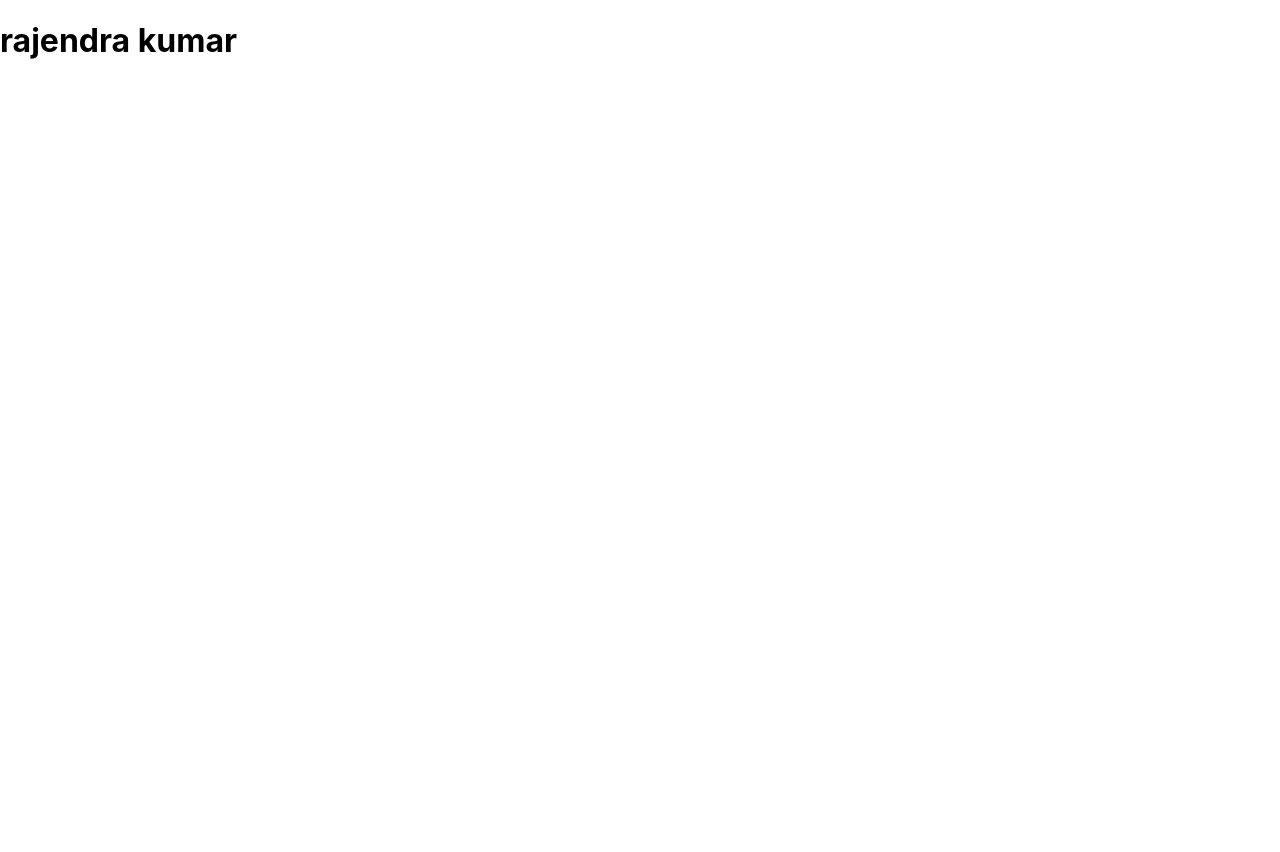
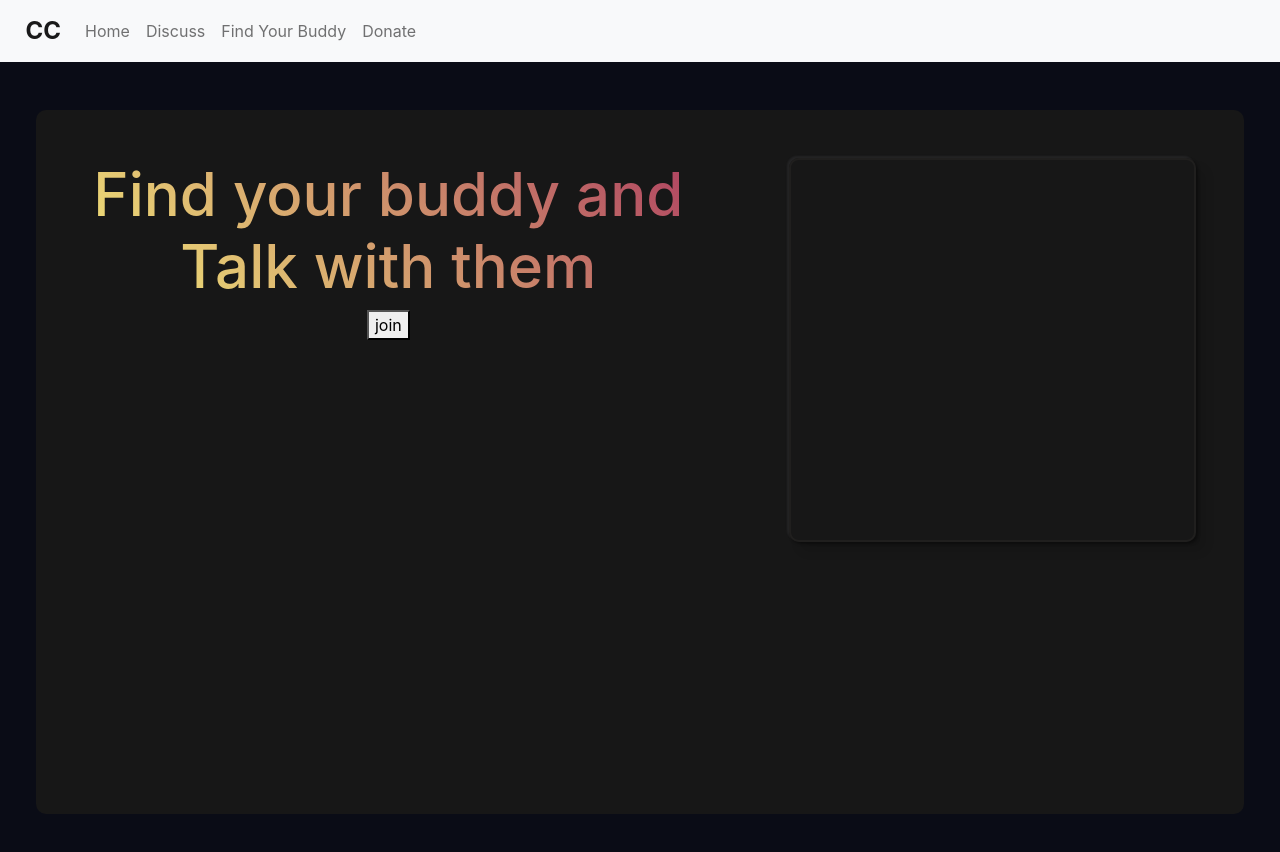
Before and after one commit to sewebteam8/frontend, a React (Create React App) app: page /discuss in a window 1280 px wide. Shown: the top 852 px of the page. Before the commit the page ends 800 px from the top, so only its background shows below. Built offline with nearby package versions, Linux system fonts and the light colour scheme.

Commit message:
structure updated and discuss page added

```diff
--- a/package.json
+++ b/package.json
@@ -6,6 +6,7 @@
     "cra-template": "1.1.2",
     "react": "^17.0.2",
     "react-dom": "^17.0.2",
+    "react-router-dom": "^5.3.0",
     "react-scripts": "4.0.3"
   },
   "scripts": {
--- a/public/index.html
+++ b/public/index.html
@@ -24,6 +24,12 @@
       work correctly both with client-side routing and a non-root public URL.
       Learn how to configure a non-root public URL by running `npm run build`.
     -->
+    <link href="https://cdn.jsdelivr.net/npm/bootstrap@5.0.2/dist/css/bootstrap.min.css" rel="stylesheet" integrity="sha384-EVSTQN3/azprG1Anm3QDgpJLIm9Nao0Yz1ztcQTwFspd3yD65VohhpuuCOmLASjC" crossorigin="anonymous">
+    <link rel="stylesheet" href="https://pro.fontawesome.com/releases/v5.10.0/css/all.css" integrity="sha384-AYmEC3Yw5cVb3ZcuHtOA93w35dYTsvhLPVnYs9eStHfGJvOvKxVfELGroGkvsg+p" crossorigin="anonymous"/>
+
+    <link rel="preconnect" href="https://fonts.googleapis.com">
+    <link rel="preconnect" href="https://fonts.gstatic.com" crossorigin>
+    <link href="https://fonts.googleapis.com/css2?family=IBM+Plex+Serif&display=swap" rel="stylesheet">
     <title>React App</title>
   </head>
   <body>
@@ -39,5 +45,11 @@
       To begin the development, run `npm start` or `yarn start`.
       To create a production bundle, use `npm run build` or `yarn build`.
     -->
+     <script src="https://code.jquery.com/jquery-3.2.1.slim.min.js"
+      integrity="sha384-KJ3o2DKtIkvYIK3UENzmM7KCkRr/rE9/Qpg6aAZGJwFDMVNA/GpGFF93hXpG5KkN" crossorigin="anonymous"></script>
+    <script src="https://cdnjs.cloudflare.com/ajax/libs/popper.js/1.12.9/umd/popper.min.js"
+      integrity="sha384-ApNbgh9B+Y1QKtv3Rn7W3mgPxhU9K/ScQsAP7hUibX39j7fakFPskvXusvfa0b4Q" crossorigin="anonymous"></script>
+    <script src="https://maxcdn.bootstrapcdn.com/bootstrap/4.0.0/js/bootstrap.min.js"
+      integrity="sha384-JZR6Spejh4U02d8jOt6vLEHfe/JQGiRRSQQxSfFWpi1MquVdAyjUar5+76PVCmYl" crossorigin="anonymous"></script>
   </body>
 </html>
--- a/src/App.css
+++ b/src/App.css
@@ -1,38 +1,3 @@
 .App {
   text-align: center;
 }
-
-.App-logo {
-  height: 40vmin;
-  pointer-events: none;
-}
-
-@media (prefers-reduced-motion: no-preference) {
-  .App-logo {
-    animation: App-logo-spin infinite 20s linear;
-  }
-}
-
-.App-header {
-  background-color: #282c34;
-  min-height: 100vh;
-  display: flex;
-  flex-direction: column;
-  align-items: center;
-  justify-content: center;
-  font-size: calc(10px + 2vmin);
-  color: white;
-}
-
-.App-link {
-  color: #61dafb;
-}
-
-@keyframes App-logo-spin {
-  from {
-    transform: rotate(0deg);
-  }
-  to {
-    transform: rotate(360deg);
-  }
-}
--- a/src/App.js
+++ b/src/App.js
@@ -1,12 +1,24 @@
+import Home from './pages/Home/Home'
+import NavBar from './components/Navbar/Navbar';
+import Discuss from './pages/Discussion/Discuss'
+import {BrowserRouter as Router, Switch, Route} from 'react-router-dom';
 
+import './App.css';
 
-
-function App() {
+function App () {
   return (
     <div className="App">
-      <header className="App-header">
-       <h1>rajendra kumar</h1>
-      </header>
+      <Router>
+        <NavBar />
+        <Switch>
+          <Route exact path="/">
+            <Home />
+          </Route>
+          <Route exact path="/discuss">
+            <Discuss />
+          </Route>
+        </Switch>
+      </Router>
     </div>
   );
 }
--- /dev/null
+++ b/src/components/DiscussLanding/Landing.js
@@ -0,0 +1,24 @@
+import './landing.css'
+const Landing = () => {
+  return (
+    <div className="landing-container p-5">
+        <div className="inner-landing-continer row">
+              <div className="col-7 p-5 desc">
+                  <h1>
+                       Find your buddy and Talk with them
+                  </h1>
+                  <button>
+                      join
+                 </button>
+              </div>
+
+              <div className="col-5 p-5 message-box">
+                  <div className="message-card">
+
+                  </div>
+              </div>
+        </div>
+    </div>
+  );
+};
+export default Landing;
--- /dev/null
+++ b/src/components/DiscussLanding/landing.css
@@ -0,0 +1,45 @@
+.landing-container
+{
+    background-color: #0A0C16;
+    height: 100vh;
+
+}
+.inner-landing-continer
+{
+    background-color:#171717;
+    height: 100%;
+    border-radius:10px;
+}
+.desc>h1
+{
+    background-color: red;
+    text-align: center;
+    /* Create the gradient. */
+    background-image: linear-gradient(45deg, #f3ec78, #af4261);
+
+    /* Set the background size and repeat properties. */
+    background-size: 100%;
+    background-repeat: repeat;
+
+    /* Use the text as a mask for the background. */
+    /* This will show the gradient as a text color rather than element bg. */
+    -webkit-background-clip: text;
+    -webkit-text-fill-color: transparent;
+    -moz-background-clip: text;
+    -moz-text-fill-color: transparent;
+    font-size: 60px;
+}
+.message-card
+{
+
+
+    height: 30vw;
+
+    border: 2px solid #201f1e;
+    box-sizing: border-box;
+    box-shadow: -2px -2px 2px rgba(191, 189, 200, 0.08),
+    2px 2px 3px rgba(0, 0, 0, 0.4),
+    -10px -10px 15px rgba(208, 197, 249, 0.005),
+    10px 10px 10px rgba(0, 0, 0, 0.1);
+    border-radius: 10px;
+}
--- /dev/null
+++ b/src/components/Navbar/Navbar.js
@@ -0,0 +1,31 @@
+import {Link} from 'react-router-dom';
+import './navbar.css';
+
+const Navbar = () => {
+  return (
+    <nav class="navbar navbar-expand-lg navbar-light bg-light">
+        <a class="navbar-brand" href="/">CC</a>
+        <button class="navbar-toggler" type="button" data-toggle="collapse" data-target="#navbarNav" aria-controls="navbarNav" aria-expanded="false" aria-label="Toggle navigation">
+            <span class="navbar-toggler-icon"></span>
+        </button>
+        <div class="collapse navbar-collapse" id="navbarNav">
+            <ul class="navbar-nav">
+            <li class="nav-item active">
+                <a class="nav-link" href="/">Home <span class="sr-only">(current)</span></a>
+            </li>
+            <li class="nav-item">
+                <a class="nav-link" href="/discuss">Discuss</a>
+            </li>
+            <li class="nav-item">
+                <a class="nav-link" href="#">Find Your Buddy</a>
+            </li>
+            <li class="nav-item">
+                <a class="nav-link " href="#">Donate</a>
+            </li>
+            </ul>
+        </div>
+    </nav>
+  );
+};
+
+export default Navbar;
--- /dev/null
+++ b/src/components/Navbar/navbar.css
@@ -0,0 +1,46 @@
+nav{
+  background-color: #15202b;
+}
+
+.nav-logo {
+  background-color: white;
+  height: 2.5rem;
+  width: auto;
+}
+
+.navbar-brand
+{
+  color: white;
+  text-decoration: none;
+  margin-left: 2%;
+  font-size: x-large;
+  font-weight: bolder;
+}
+
+.navbar-brand:hover {
+  text-decoration: none;
+  color: white;
+}
+
+.navbar-toggler{
+  background-color: white;
+  border: 0px;
+}
+
+.nav-item {
+  color: white;
+  text-decoration: none;
+}
+
+.nav-item:hover {
+  text-decoration: none;
+  color: white;
+  transform: scale(1.2);
+}
+
+/* This is not working */
+.nav-item:active {
+  font-weight: bold;
+  color: white;
+  transform: scale(1.1);
+}
--- /dev/null
+++ b/src/pages/Discussion/Discuss.js
@@ -0,0 +1,11 @@
+import Landing from "../../components/DiscussLanding/Landing";
+const Home = () => {
+  return (
+    <div>
+     <Landing/>
+
+    </div>
+  );
+};
+
+export default Home;
--- /dev/null
+++ b/src/pages/Home/Home.js
@@ -0,0 +1,14 @@
+const Home = () => {
+  return (
+    <div>
+      <h1>
+        Home
+      </h1>
+      <p>
+        this is home page, some content as you like
+      </p>
+    </div>
+  );
+};
+
+export default Home;
```
Also changed, not shown: 1 other file (tests, documents, lock files or other folders).
